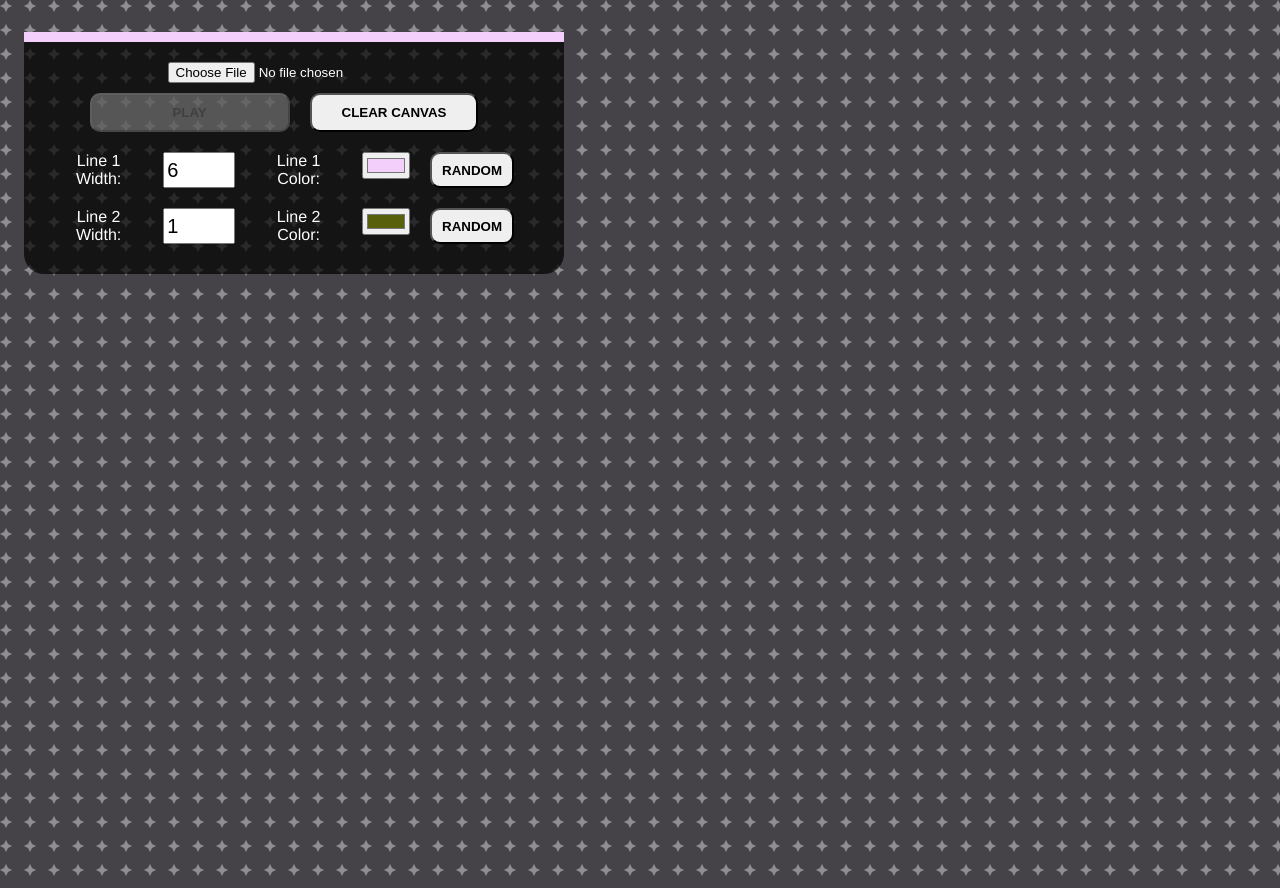
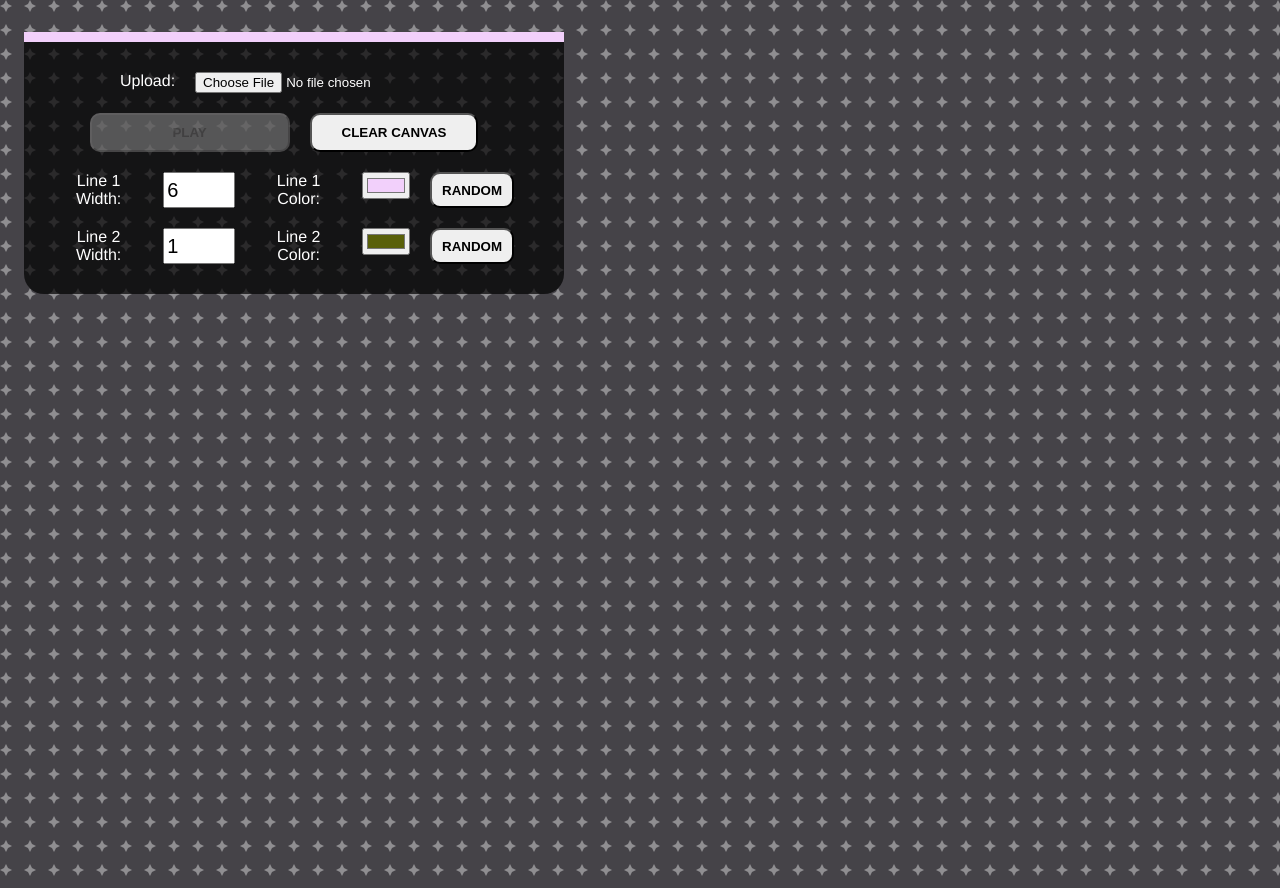
Before and after one commit to drinkingtheink/music-visualizer, a Vue app: page / in a window 1280 px wide. Shown: the top 888 px of the page. Built offline with nearby package versions, Linux system fonts and the light colour scheme.

Commit message:
controls polish

```diff
--- a/src/components/AudioVisualizer.vue
+++ b/src/components/AudioVisualizer.vue
@@ -1,7 +1,10 @@
 <template>
   <div class="visualizer">
     <header :style="{ borderColor: strokeStyle }">
-      <input type="file" @change="handleFileUpload" />
+      <section class="controls">
+        <label for="fileUpload">Upload:</label>
+        <input id="fileUpload" type="file" @change="handleFileUpload" />
+      </section>
 
       <section class="controls">
         <button class="play" @click="togglePlayback" :disabled="!audioBuffer">
```
